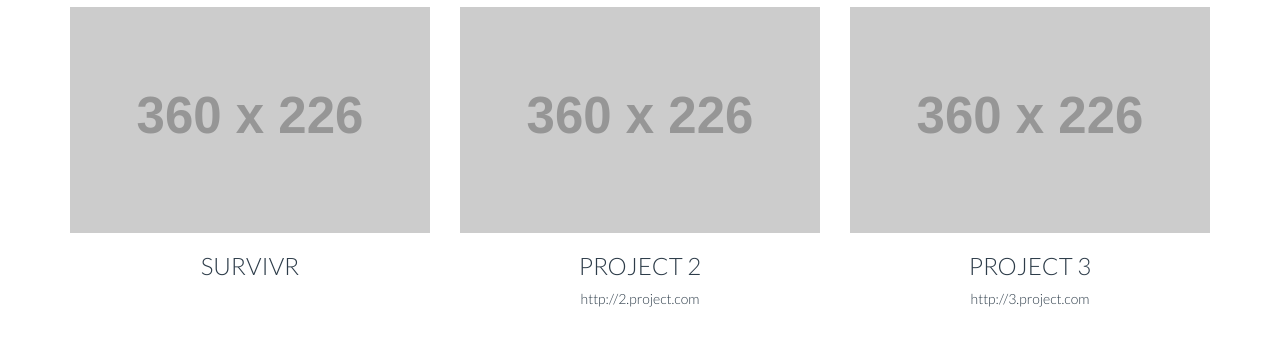
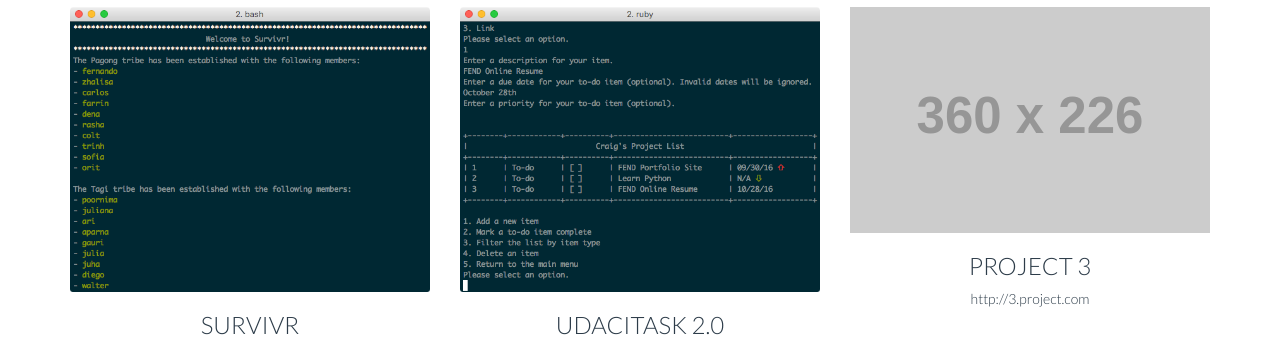
Before and after one commit to czeise/fend-portfolio-site, a website: page src/index.html in a window 1280 px wide. Shown: the part 714-1062 px from the top of the page. Before the commit the page ends 1033 px from the top, so only its background shows below. Drawn offline with Linux system fonts and the light colour scheme; files that its build step writes are made by us from their sources; placeholder pictures from the web are drawn by us; files whose address does not match are found by name.

Commit message:
Adds images and modals for first 2 projects.

```diff
--- a/src/index.html
+++ b/src/index.html
@@ -47,15 +47,14 @@
 
       <div class="row text-center">
         <div class="col-sm-4 clickable" data-toggle="modal" data-target="#survivr">
-          <img class="img-responsive" src="http://placehold.it/360x226" alt="Project 1 image">
+          <img class="img-responsive" src="images/survivr-original.png" alt="Survivr">
           <h3 class="text-uppercase">Survivr</h3>
-          <!-- I'm dropping the links here and instead linking to my GitHub repos from the modals. -->
+          <!-- I'm dropping the links in this section and instead linking to my GitHub repos from the modals. -->
         </div>
 
-        <div class="col-sm-4">
-          <img class="img-responsive" src="http://placehold.it/360x226" alt="Project 2 image" data-toggle="modal" data-target="#project2">
-          <h3 class="text-uppercase">project 2</h3>
-          <p>http://2.project.com</p>
+        <div class="col-sm-4 clickable" data-toggle="modal" data-target="#udacitask-part2">
+          <img class="img-responsive" src="images/udacitask-part2-original.png" alt="Udacitask 2.0">
+          <h3 class="text-uppercase">Udacitask 2.0</h3>
         </div>
 
         <div class="col-sm-4">
@@ -67,25 +66,26 @@
     </div>
 
     <!-- Modals -->
-    <div class="modal fade" id="survivr" tabindex="-1" role="dialog" aria-labelledby="myModalLabel1" aria-hidden="true">
+    <div class="modal fade" id="survivr" tabindex="-1" role="dialog" aria-labelledby="survivrLabel" aria-hidden="true">
         <div class="modal-dialog">
             <div class="modal-content">
                 <div class="modal-header">
-                    <h4 class="modal-title" id="myModalLabel1">Survivr</h4>
+                    <h4 class="modal-title" id="survivrLabel">Survivr</h4>
                 </div>
                 <div class="modal-body">
                   <figure>
-                    <a href="https://github.com/czeise/rbnd-survivr-part2" target="_blank">
-                      <img class="img-responsive" src="http://placehold.it/600" alt="Project 1">
+                      <img class="img-responsive" src="images/survivr-original.png" alt="Survivr">
                       <figcaption class="text-center">
+                        <a href="https://github.com/czeise/rbnd-survivr-part2" target="_blank">
                           Check out Survivr on GitHub
+                        </a>
                       </figcaption>
-                    </a>
                   </figure>
                   <p>
                     Info about Survivr...
                   </p>
                 </div>
+                <!-- I like these better with the close button at the bottom, the user can simply click outside of the modal to close it. I think that's pretty well understood (or easily discoverable) these days. -->
                 <!-- <div class="modal-footer">
                     <button type="button" class="btn btn-default" data-dismiss="modal">Close</button>
                 </div> -->
@@ -93,18 +93,24 @@
         </div>
     </div>
 
-    <div class="modal fade" id="project2" tabindex="-1" role="dialog" aria-labelledby="myModalLabel2" aria-hidden="true">
+    <div class="modal fade" id="udacitask-part2" tabindex="-1" role="dialog" aria-labelledby="udacitaskLabel" aria-hidden="true">
         <div class="modal-dialog">
             <div class="modal-content">
                 <div class="modal-header">
-                    <h4 class="modal-title" id="myModalLabel2">Project 2 Page</h4>
+                    <h4 class="modal-title" id="udacitaskLabel">Udacitask 2.0</h4>
                 </div>
                 <div class="modal-body">
-                    <img class="img-responsive" src="http://placehold.it/555" alt="Project 2">
-                    Project 2 text.
-                </div>
-                <div class="modal-footer">
-                    <button type="button" class="btn btn-default" data-dismiss="modal">Close</button>
+                  <figure>
+                    <img class="img-responsive" src="images/udacitask-part2-original.png" alt="Udacitask 2.0">
+                    <figcaption class="text-center">
+                      <a href="https://github.com/czeise/rbnd-udacitask-part2" target="_blank">
+                        Check out Udacitask 2.0 on GitHub
+                      </a>
+                    </figcaption>
+                  </figure>
+                  <p>
+                    Info about Udacitask 2.0...
+                  </p>
                 </div>
             </div>
         </div>
```
Also changed, not shown: gulpfile.js (+7 -1 lines), dist/images/Screen Shot 2016-09-29 at 7.30.53 PM.png (added), dist/images/Screen Shot 2016-09-29 at 7.56.54 PM.png (added), dist/images/survivr-original.png (added), dist/images/udacitask-part2-original.png (added), dist/index.html, src/images/survivr-original.png (added), src/images/udacitask-part2-original.png (added).
